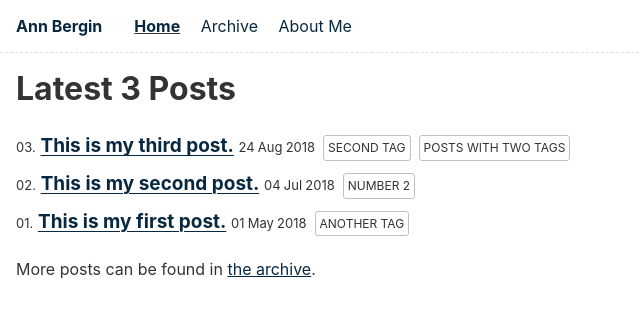
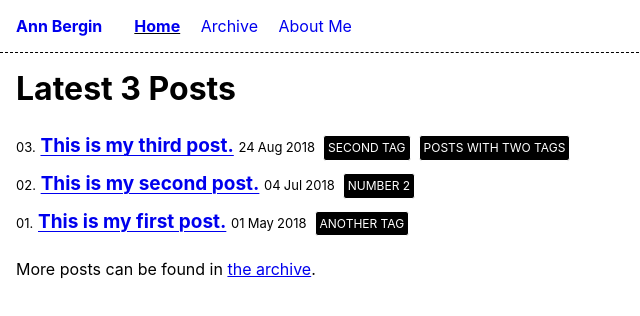
Before and after one commit to agvbergin/agvbergin.net, an Eleventy site: page index.njk in a window 1280 px wide. Shown: the whole page, without its empty margins (0-640 px from the left). Built offline with nearby package versions, Linux system fonts and the light colour scheme; Eleventy itself is replaced by a stand-in of ours; files that its build step writes are made by us from their sources.

Commit message:
Use user agent defaults for color

```diff
--- a/css/index.css
+++ b/css/index.css
@@ -1,11 +1,6 @@
 /* Colors */
 :root {
-  --lightgray: #e0e0e0;
-  --gray: #C0C0C0;
-  --darkgray: #333;
-  --navy: #17050F;
-  --blue: #082840;
-  --white: #fff;
+color-scheme: dark light;
 }
 
 /* Global stylesheet */
@@ -18,8 +13,6 @@ body {
   padding: 0;
   margin: 0;
   font-family: -apple-system, system-ui, sans-serif;
-  color: var(--darkgray);
-  background-color: var(--white);
 }
 p:last-child {
   margin-bottom: 0;
@@ -33,12 +26,6 @@ p,
 .tmpl-post li {
   line-height: 1.45;
 }
-a[href] {
-  color: var(--blue);
-}
-a[href]:visited {
-  color: var(--navy);
-}
 main {
   padding: 1rem;
 }
@@ -46,7 +33,7 @@ main :first-child {
   margin-top: 0;
 }
 header {
-  border-bottom: 1px dashed var(--lightgray);
+  border-bottom: 1px dashed;
 }
 header:after {
   content: "";
@@ -83,7 +70,7 @@ pre {
   hyphens: none;
   padding: 1em;
   margin: .5em 0;
-  background-color: #f6f6f6;
+  background-color: canvas;
 }
 code {
   word-break: break-all;
@@ -141,7 +128,6 @@ code {
 .postlist-date,
 .postlist-item:before {
   font-size: 0.8125em; /* 13px /16 */
-  color: var(--darkgray);
 }
 .postlist-date {
   word-spacing: -0.5px;
@@ -173,19 +159,20 @@ code {
   margin-left: 0.6666666666667em; /* 8px /12 */
   margin-top: 0.5em; /* 6px /12 */
   margin-bottom: 0.5em; /* 6px /12 */
-  color: var(--darkgray);
-  border: 1px solid var(--gray);
+  border: 1px solid;
   border-radius: 0.25em; /* 3px /12 */
   text-decoration: none;
   line-height: 1.8;
 }
 a[href].post-tag,
 a[href].post-tag:visited {
-  color: inherit;
+  color: canvas;
+  background-color: canvastext;
 }
 a[href].post-tag:hover,
 a[href].post-tag:focus {
-  background-color: var(--lightgray);
+  color: canvastext;
+  background-color: canvas;
 }
 .postlist-item > .post-tag {
   align-self: center;
@@ -207,13 +194,3 @@ a[href].post-tag:focus {
   font-style: normal;
   margin-left: .1em;
 }
-a[href].direct-link,
-a[href].direct-link:visited {
-  color: transparent;
-}
-a[href].direct-link:focus,
-a[href].direct-link:focus:visited,
-:hover > a[href].direct-link,
-:hover > a[href].direct-link:visited {
-  color: #aaa;
-}
```
